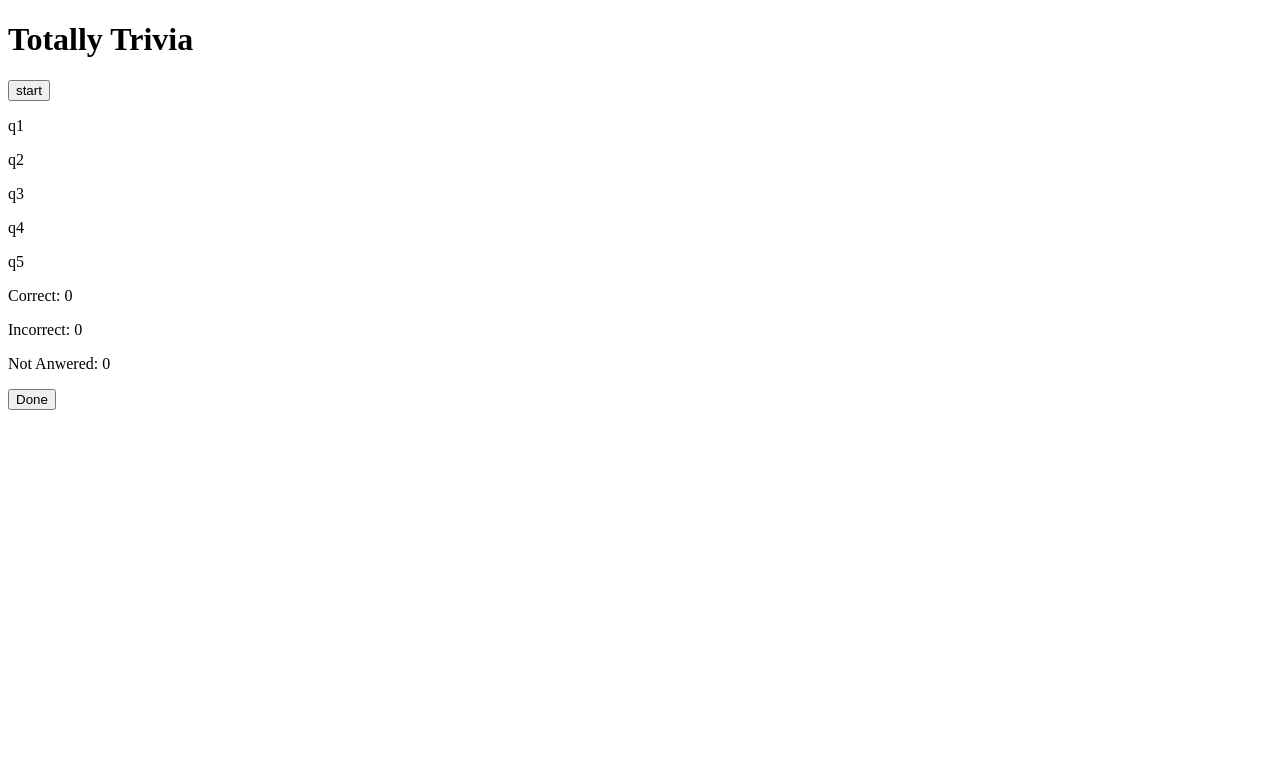
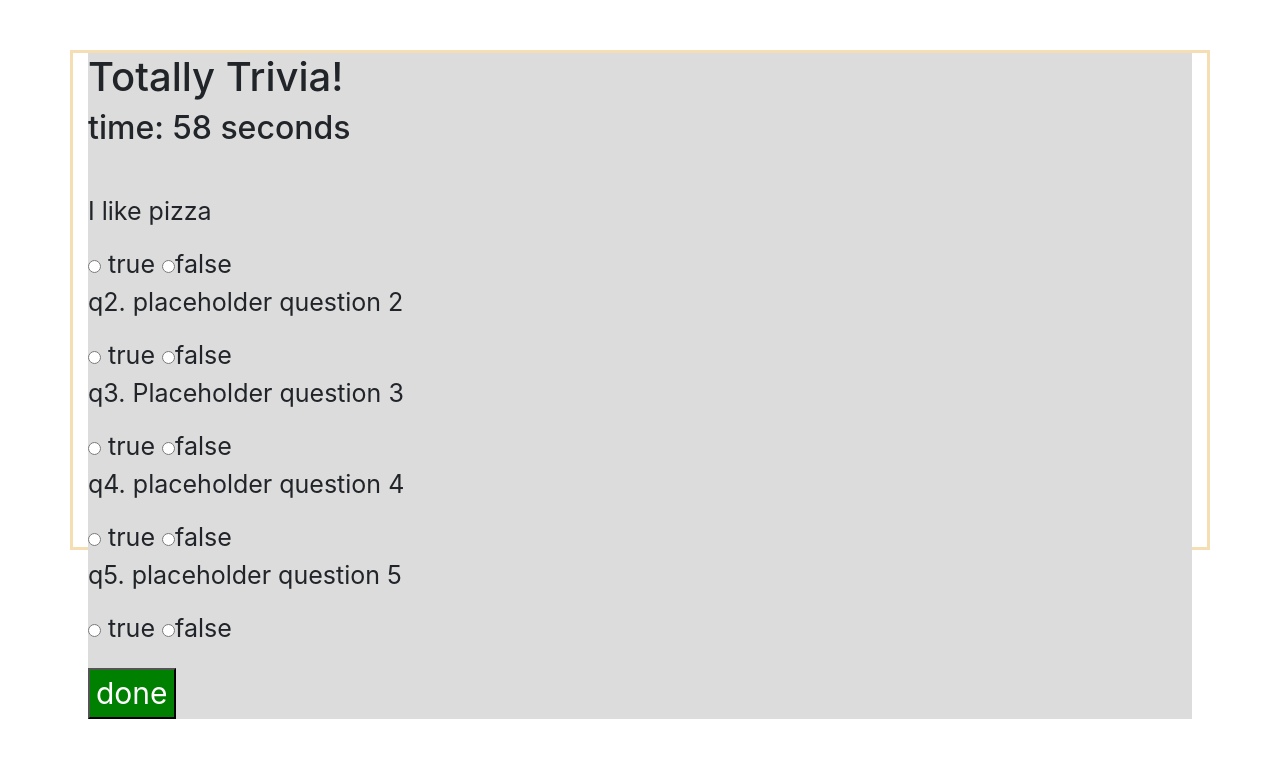
Before and after one commit to desertdancer/TriviaGame, a plain HTML site: page index.html in a window 1280 px wide. Both pictures are taken after a click on the button "start". Drawn offline with nearby package versions, Linux system fonts and the light colour scheme.

Commit message:
game working

```diff
--- a/assets/css/style.css
+++ b/assets/css/style.css
@@ -0,0 +1,28 @@
+body{
+
+    font-size: 25px;
+}
+.container{
+    margin-top: 50px;
+    border: wheat;
+    border-style: solid;
+    height: 500px;
+}
+
+#game{
+
+    background-color: red;
+    color: white;
+    font-size: 30px;
+}
+
+#done{
+    margin-top: 20px;
+    background-color: green;
+    color: white;
+    font-size: 30px;
+}
+
+#questions{
+    background-color: gainsboro;
+}
--- a/assets/javascript/app.js
+++ b/assets/javascript/app.js
@@ -0,0 +1,72 @@
+$(document).ready(function () {
+    var result = ["true", "false", "true", "false", "true"]
+    var counter = 60
+    var timer;
+    var correct = 0
+    var incorrect = 0
+    var unanswered = 0
+    $("#questions").hide()
+    $("#results").hide()
+
+    $("#game").on("click", function () {
+
+        console.log("start")
+
+        $("#start").hide()
+        $("#questions").show()
+        // start the timer
+        timer = setInterval(countdown, 1000)
+
+        function countdown() {
+            counter--
+            //counter = counter - 1
+            $("#countdownTimer").text(counter)
+            if (counter === 0) {
+                console.log("time out")
+                results()
+                // go to results
+            }
+        }
+
+        $("#done").on("click", function () {
+            console.log("DONE")
+            // stop the timer
+            // get the responses
+            // hide the questions
+            // show the results
+            results()
+
+
+        })
+
+        function results() {
+            console.log("RESULTS")
+            clearInterval(timer)
+
+
+            var input = $("#questions").children("input:checked")
+            console.log(input)
+
+            for (var i = 0; i < input.length; i++) {
+                var name = parseInt($(input[i]).attr("name"))
+                var val = $(input[i]).val()
+                console.log("-->", name, val)
+                if (result[name - 1 ] === val){
+                    correct++
+                }else{
+                    incorrect++
+                }
+            }
+
+            unanswered = 5 - correct - incorrect
+            console.log(correct, incorrect, unanswered)
+            $("#questions").hide()
+            $("#correct").text(correct)
+            $("#incorrect").text(incorrect)
+            $("#notanswered").text(unanswered)
+            $("#results").show()
+        }
+    })
+
+
+})
--- a/index.html
+++ b/index.html
@@ -5,35 +5,84 @@
     <meta charset="UTF-8">
     <meta name="viewport" content="width=device-width, initial-scale=1.0">
     <meta http-equiv="X-UA-Compatible" content="ie=edge">
+    <link rel="stylesheet" href="https://stackpath.bootstrapcdn.com/bootstrap/4.4.1/css/bootstrap.min.css" integrity="sha384-Vkoo8x4CGsO3+Hhxv8T/Q5PaXtkKtu6ug5TOeNV6gBiFeWPGFN9MuhOf23Q9Ifjh" crossorigin="anonymous">
     <link rel="stylesheet" href="assets/css/style.css">
+
 
     <title>Trivia Game</title>
 </head>
 
 
 <body>
+    <div class="container">
     <div id="start">
-        <h1>Totally Trivia</h1>
-        <button>start</button>
+        <h1>Totally Trivia!</h1>
+        <button id="game">start</button>
     </div>
-
-    <div id="questions">
-        <p>q1</p>
-        <p>q2</p>
-        <p>q3</p>
-        <p>q4</p>
-        <p>q5</p>
-    </div>
-<div id="Results">
-<p>Correct: <span id="correct">0</span></p>
-<p>Incorrect: <span id="incorrect">0</span></p>
-<p>Not Anwered: <span id="notanswered">0</span></p>
-<button>Done</button>
-</div>
 
 
 
+    <div id="questions">
+        <h1>Totally Trivia!</h1>
+        <h2>time: <span id="countdownTimer"></span> seconds </h2><br>
 
+
+        <p>
+            I like pizza </p>
+        <input type="radio" value="true" name="1"> true</input>
+        <input type="radio" value="false" name="1">false</input>
+
+
+        <p>
+            q2. placeholder question 2</p>
+        <input type="radio" value="true" name="2"> true
+        <input type="radio" value="false" name="2">false
+
+
+
+        <p>
+            q3. Placeholder question 3 </p>
+        <input type="radio" value="true" name="3"> true
+        <input type="radio" value="false" name="3">false
+
+
+
+        <p>
+            q4. placeholder question 4</p>
+        <input type="radio" value="true" name="4"> true
+        <input type="radio" value="false" name="4">false
+
+
+        <p>
+            q5. placeholder question 5 </p>
+        <input type="radio" value="true" name="5"> true
+        <input type="radio" value="false" name="5">false
+<br>
+        <button id="done">done</button>
+    </div>
+
+
+
+    <div id="results">
+        <h1>Totally Trivia!</h1>
+
+        <p>Correct: <span id="correct">0</span></p>
+        <p>Incorrect: <span id="incorrect">0</span></p>
+        <p>Not Anwered: <span id="notanswered">0</span></p>
+
+    </div>
+
+</div>
+
+    <script src="https://code.jquery.com/jquery-3.4.1.slim.min.js"
+        integrity="sha384-J6qa4849blE2+poT4WnyKhv5vZF5SrPo0iEjwBvKU7imGFAV0wwj1yYfoRSJoZ+n"
+        crossorigin="anonymous"></script>
+    <script src="https://cdn.jsdelivr.net/npm/popper.js@1.16.0/dist/umd/popper.min.js"
+        integrity="sha384-Q6E9RHvbIyZFJoft+2mJbHaEWldlvI9IOYy5n3zV9zzTtmI3UksdQRVvoxMfooAo"
+        crossorigin="anonymous"></script>
+    <script src="https://stackpath.bootstrapcdn.com/bootstrap/4.4.1/js/bootstrap.min.js"
+        integrity="sha384-wfSDF2E50Y2D1uUdj0O3uMBJnjuUD4Ih7YwaYd1iqfktj0Uod8GCExl3Og8ifwB6"
+        crossorigin="anonymous"></script>
     <script src="./assets/javascript/app.js"></script>
 </body>
 
```
